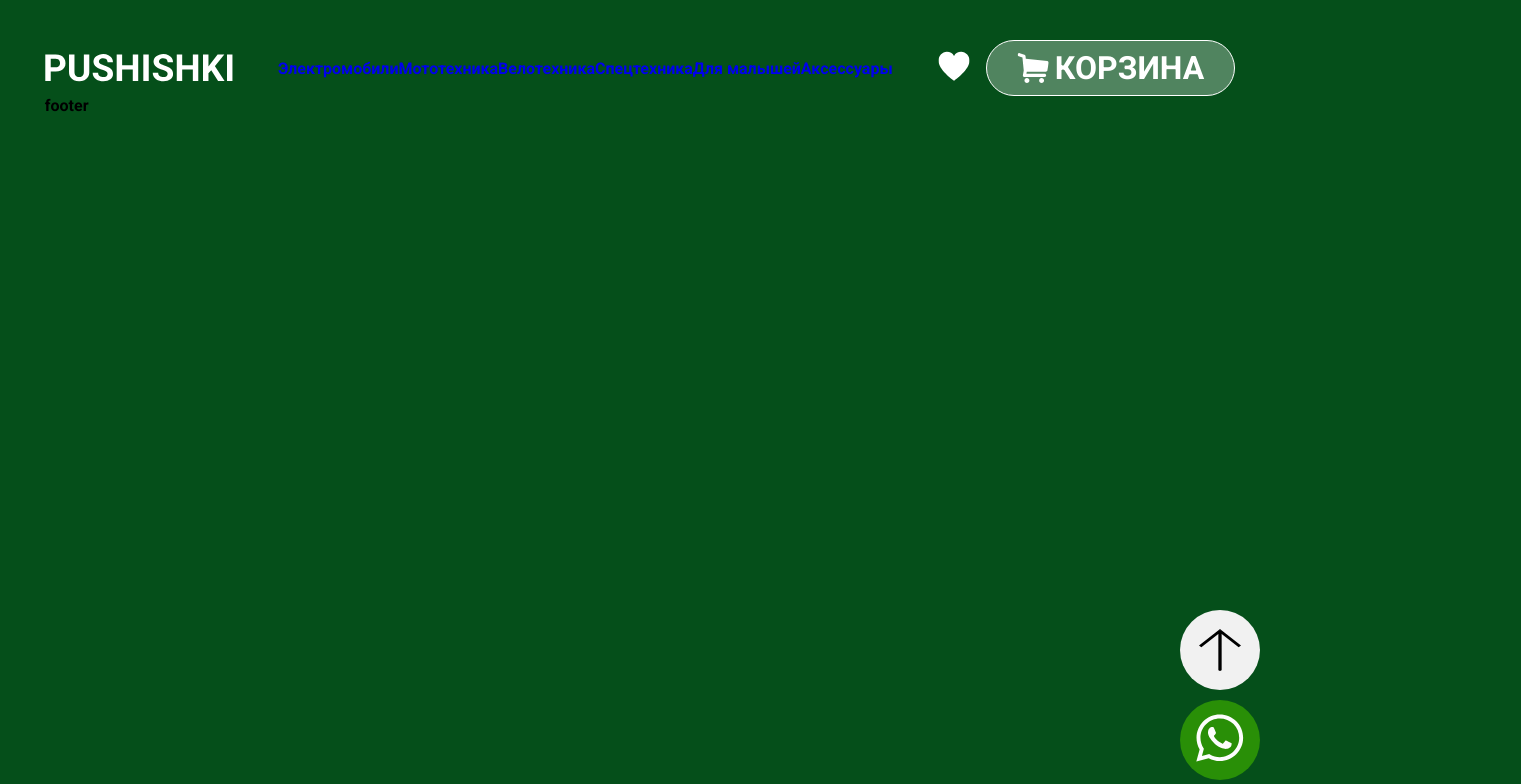
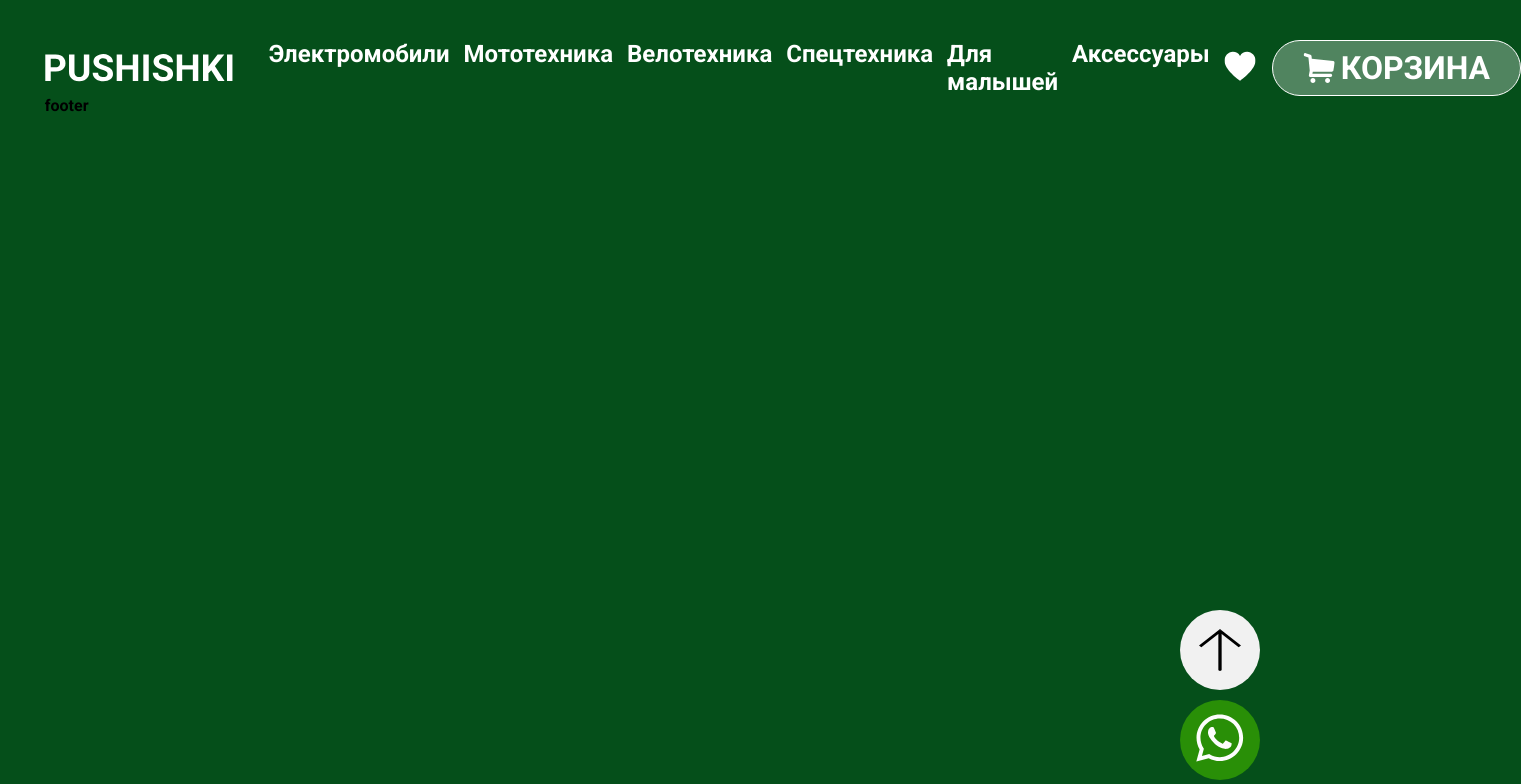
Before and after one commit to Zrossiz/pushishki_client, a Next.js app: page / in a window 1280 px wide. Shown: the top 784 px of the page, 1521 px wide, since content can reach past the window. Built offline with nearby package versions, Linux system fonts and the light colour scheme.

Commit message:
feat: added styles for category navigation list

```diff
--- a/src/components/CategoryNavigation/CategoryNavigation.module.scss
+++ b/src/components/CategoryNavigation/CategoryNavigation.module.scss
@@ -2,4 +2,10 @@
     ul {
         display: flex;
     }
+
+    .link {
+        font-size: 24px;
+        margin-right: 14px;
+        color: #fff;
+    }
 }
--- a/src/components/CategoryNavigation/CategoryNavigation.tsx
+++ b/src/components/CategoryNavigation/CategoryNavigation.tsx
@@ -34,7 +34,7 @@ export const CategoryNavigation = () => {
             <ul>
                 {categories.map((item, index) => (
                     <li key={index}>
-                        <Link href={`/categories/${item.slug}`}>
+                        <Link className={styles.link} href={`/categories/${item.slug}`}>
                             {item.name}
                         </Link>
                     </li>
--- a/src/layout/Header/Header.module.scss
+++ b/src/layout/Header/Header.module.scss
@@ -10,6 +10,8 @@
     .categoryNavWrapper {
         display: flex;
         align-items: center;
+        flex: 1;
+        margin-left: 36px;
     }
 
     .navWrapper {
```
